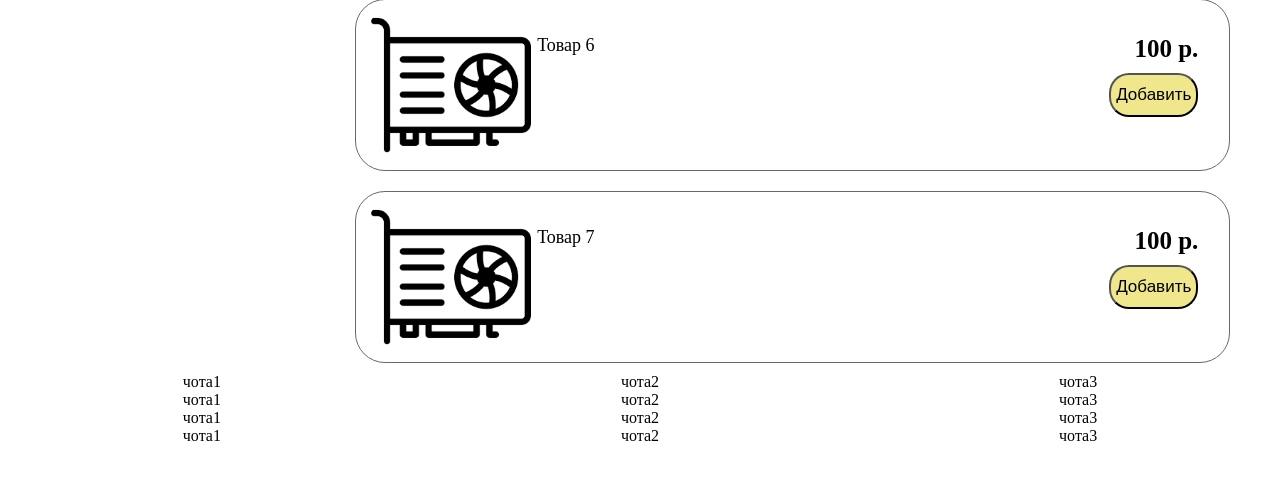
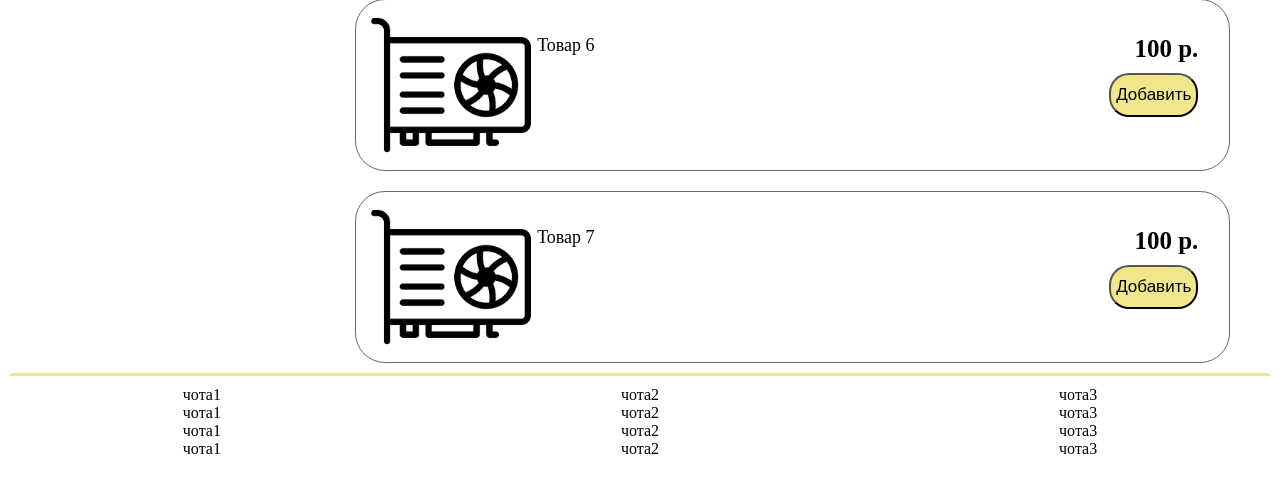
Before and after one commit to pyrokineis/shop, a PHP site: page /pages/catalog.php in a window 1280 px wide. Shown: the part 1096-1594 px from the top of the page. Before the commit the page ends 1537 px from the top, so only its background shows below. Run offline with PHP 8.4, Linux system fonts and the light colour scheme; data that the repository does not hold is empty.

Commit message:
zaebis 10.4.1

```diff
--- a/css/based.css
+++ b/css/based.css
@@ -258,6 +258,10 @@ a.button{
     height: 500px;
 }
 .footer-main-container{
+    margin: 10px 10px;
+    max-width: 1800px;
+    border-top: khaki solid 3px;
+    border-radius: 3px;
     display: flex;
     /*background: crimson;*/
     justify-content: center;
@@ -268,5 +272,4 @@ a.button{
 
 .footer-column li{
     list-style: none;
-
 }
--- a/css/index.css
+++ b/css/index.css
@@ -65,9 +65,6 @@
     max-width: 1800px;
     display: flex;
     justify-content: space-evenly;
-    padding-bottom: 10px;
-    border-bottom: khaki solid 3px;
-    border-radius: 3px;
 }
 .banner{
     display: flex;
```
